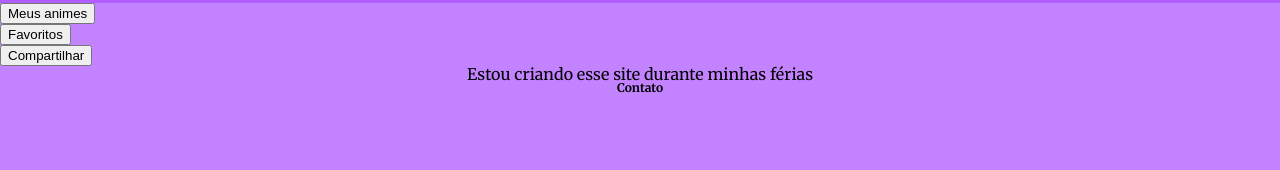
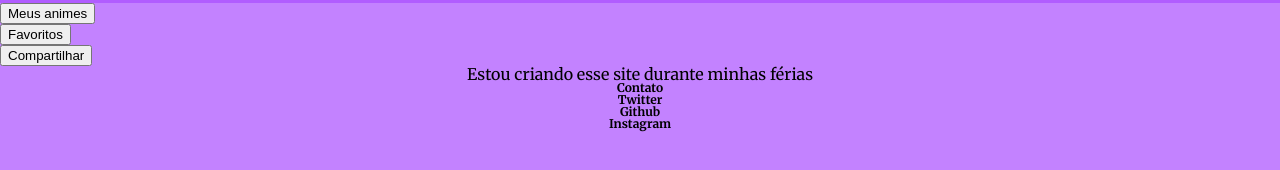
Before and after one commit to MasterKelwin/Critic-Animes, a plain HTML site: page index.html in a window 1280 px wide. Shown: the part 58-228 px from the top of the page. Drawn offline with Linux system fonts and the light colour scheme.

Commit message:
Update index.html

```diff
--- a/index.html
+++ b/index.html
@@ -43,6 +43,10 @@
     <footer>
     <p><small>Estou criando esse site durante minhas férias</small></p>
     <h3>Contato<h3>
+    <ul class="contato">
+        <li><a>Twitter</a>
+        <li><a>Github</a>
+        <li><a>Instagram</a>
     </footer>
 </body>
 </html>
```
